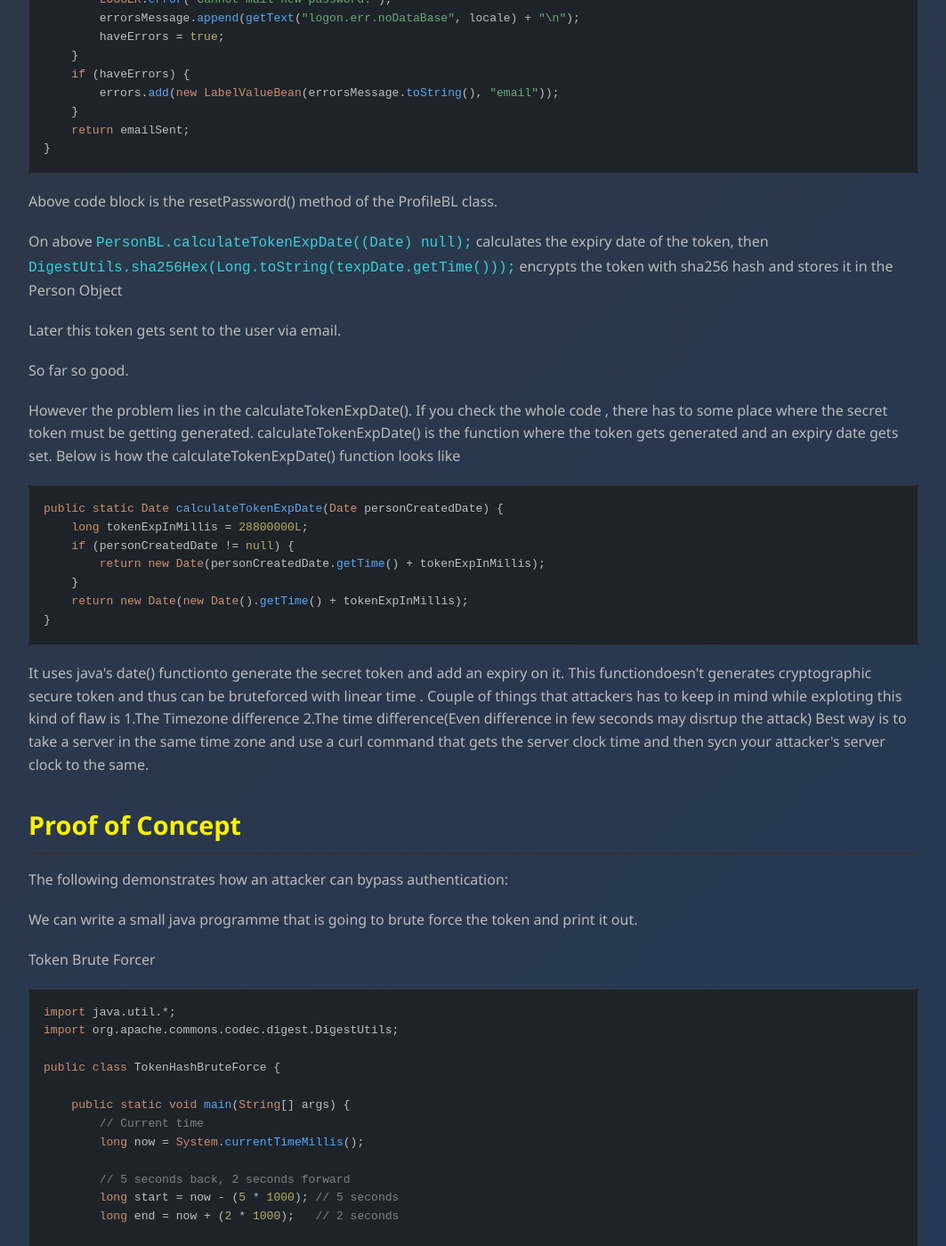
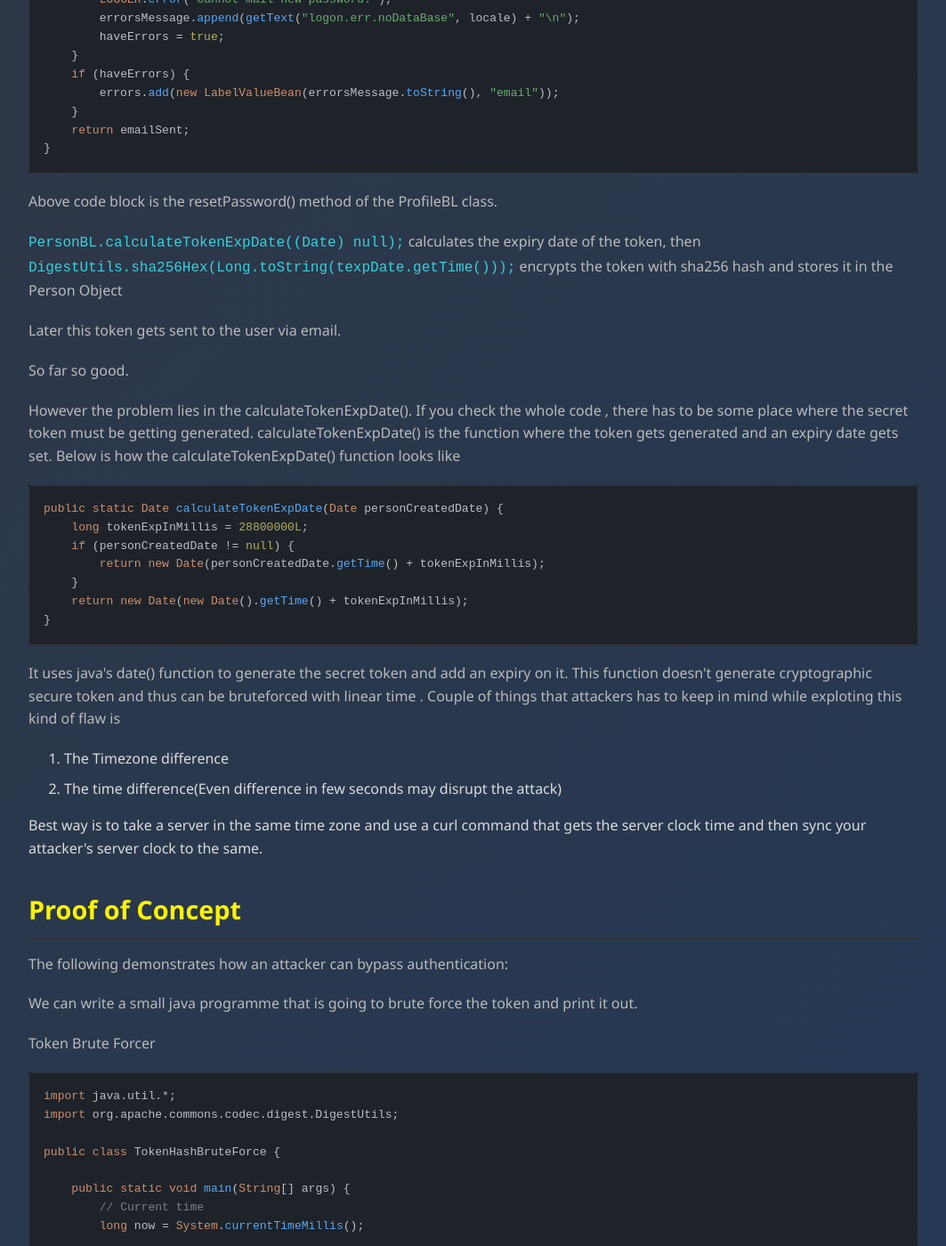
Before and after one commit to w3bspl01t3r/w3bspl01t3r.github.io, a Jekyll site: the page CVE-2025-6216.html, which Jekyll copies as it is, in a window 1280 px wide and 1400 px high, scrolled down 3838 px. Shown: the whole window at 89% size, without its empty margins (108-1171 px from the left). Built offline with Jekyll 4.4.1, drawn with Linux system fonts in a browser that asks for light colours; some of the changed text lies outside the part shown.

Commit message:
Spell Checks

```diff
--- a/CVE-2025-6216.html
+++ b/CVE-2025-6216.html
@@ -350,14 +350,14 @@
     <span style="color: #cf8e6d;">return</span> emailSent;
 }</pre></div></p>
   <p>Above code block is the resetPassword() method of the ProfileBL class.</p>
-    <p>On above <code>PersonBL.calculateTokenExpDate((Date) null);</code> calculates  the expiry date of the token, then <code>DigestUtils.sha256Hex(Long.toString(texpDate.getTime()));</code>
+    <p><code>PersonBL.calculateTokenExpDate((Date) null);</code> calculates  the expiry date of the token, then <code>DigestUtils.sha256Hex(Long.toString(texpDate.getTime()));</code>
     encrypts the token with sha256 hash and stores it in the Person Object</p>
     <p>Later this token gets sent to the user via email.</p>
 
     <p>So far so good.</p>
     <p>
       However the problem lies in the calculateTokenExpDate().
-      If you check the whole code , there has to some place where the secret token must be getting generated.
+      If you check the whole code , there has to be some place where the secret token must be getting generated.
       calculateTokenExpDate() is the function where the token gets generated and an expiry date gets set.
       Below is how the calculateTokenExpDate() function looks like</p>
 
@@ -371,13 +371,15 @@
 }</pre></div>
       </p>
 <p>
-  It uses java's date() functionto generate the secret token and add an expiry on it.
-  This functiondoesn't generates cryptographic secure token and thus can be bruteforced with linear time .
+  It uses java's date() function to generate the secret token and add an expiry on it.
+  This function doesn't generate cryptographic secure token and thus can be bruteforced with linear time .
   Couple of things that attackers has to keep in mind while exploting this kind of flaw is
-  1.The Timezone difference
-  2.The time difference(Even difference in few seconds may disrtup the attack)
+  <ol>
+    <li>The Timezone difference</li>
+    <li>The time difference(Even difference in few seconds may disrupt the attack)</li>
+  </ol>
 
-  Best way is to take a server in the same time zone and use a curl command that gets the server clock time and then sycn your attacker's server clock to the same.
+  Best way is to take a server in the same time zone and use a curl command that gets the server clock time and then sync your attacker's server clock to the same.
 </p>
     <h2>Proof of Concept</h2>
     <p>
```
Also changed, not shown: other parts of CVE-2025-6216.html (+1 -1 lines).
